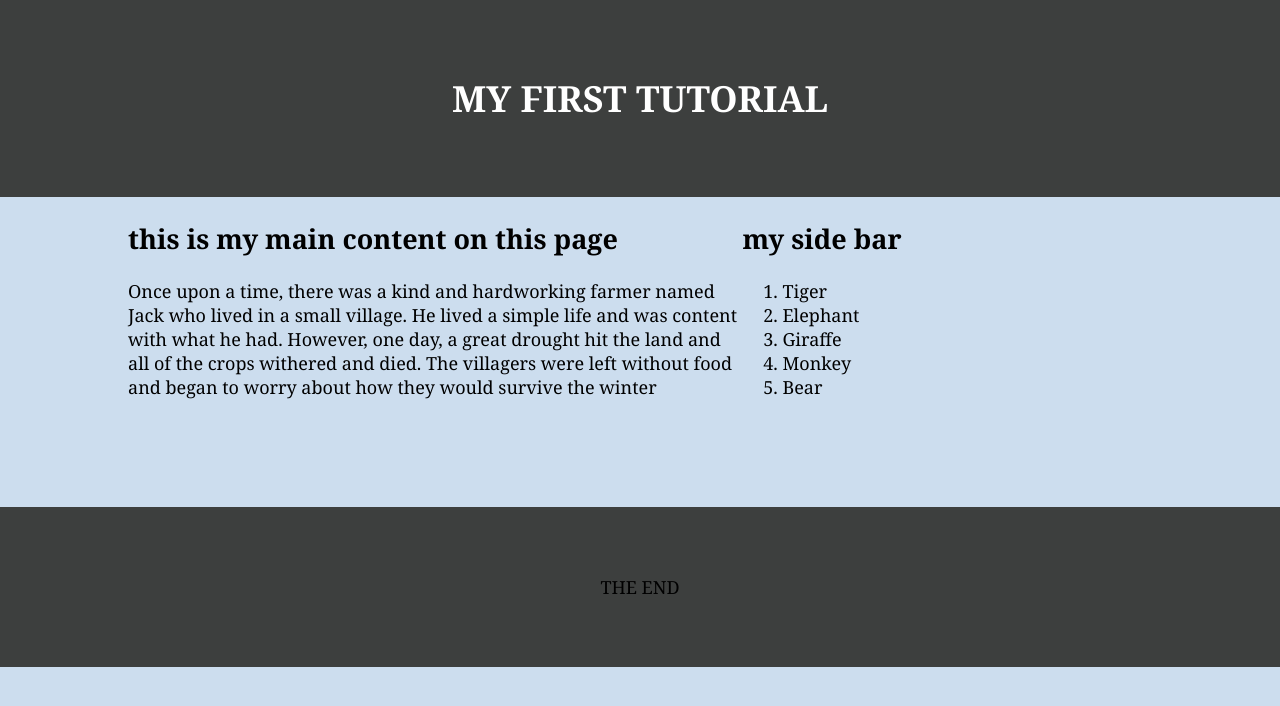
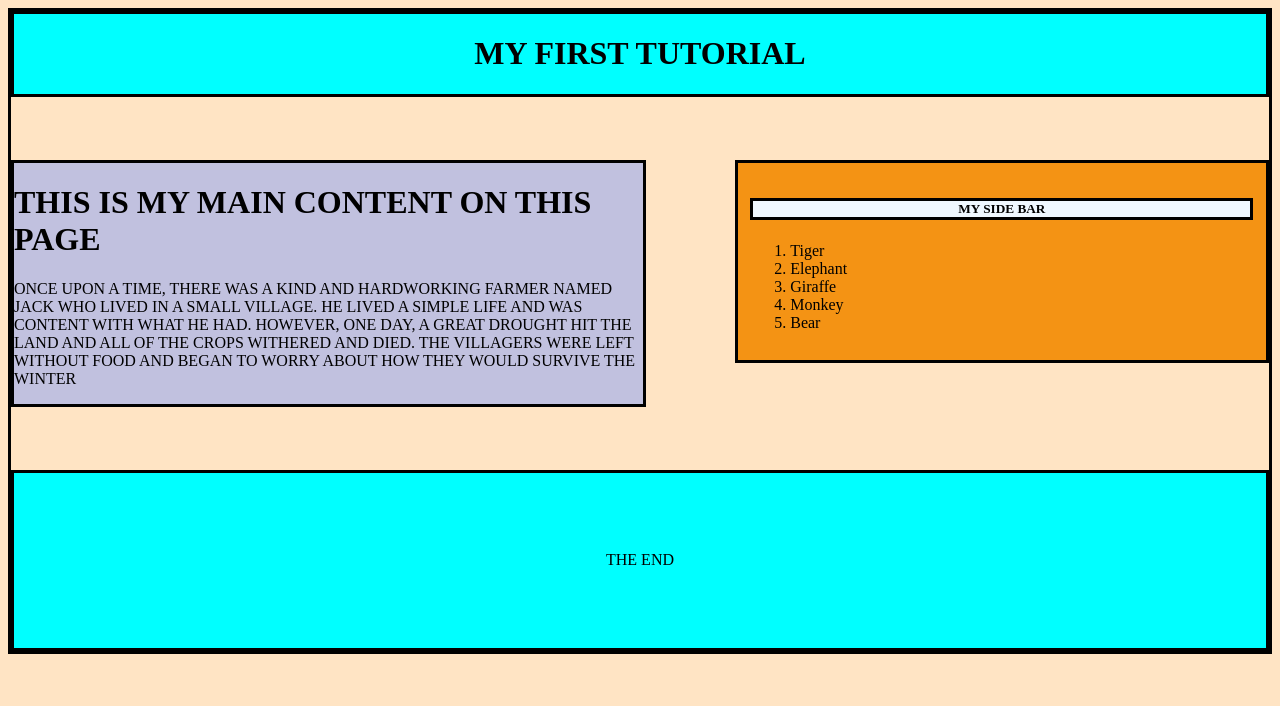
Before and after one commit to moadan004/my-first-project, a plain HTML site: page index.html in a window 1280 px wide. Drawn offline with Linux system fonts and the light colour scheme.

Commit message:
second commit

```diff
--- a/css.css
+++ b/css.css
@@ -1,40 +1,56 @@
-    body {
-        background-color: #cde;
-        font-family: Cambria, Cochin, Georgia, Times, 'Times New Roman', serif;
-        font-size: large;
-        margin: 0px;
+header {
+    background-color: aqua;
+    box-sizing: border-box;
+    text-align: center;
+    text-transform: uppercase;
+    border: solid;
+    margin-top: auto;
+    margin-bottom: auto;
 }
 
-    header {
-        background-color: rgb(61, 63, 62);
-        padding-top: 50px;
-        padding-bottom: 50px;
-        text-align: center;
-        color: white;
-        text-transform: uppercase;
+body {
+    background-color: bisque;
+    font-size: medium;
+    border: solid;
 }
 
 .container {
-        width: 80%;
-        margin: 0 auto;
+    border: solid;
+    margin: 5% 0;
+    background-color: rgb(193, 193, 223);
+    padding-: 4%;
+    float: left;
+    width: 50%;
 }
 
-    section {
-        float: left;
-        width: 60%;
-        margin-bottom: 90px;
+.container,
+h1 {
+    text-transform: uppercase;
+    font-family: 'Times New Roman', Times, serif;
 }
 
-    aside {
+#list-container {
+    border: solid;
+    background-color: rgb(244, 147, 20);
     float: right;
     width: 40%;
+    margin-top: 5%;
+    padding: 1%;
+}
+
+h5 {
+    text-transform: uppercase;
+    text-align: center;
+    background-color: aliceblue;
+    border: solid;
 }
 
 footer {
+    background-color: aqua;
+    padding: 5%;
+    margin-top: 4%;
+    border: solid;
+    text-align: center;
+    text-transform: uppercase;
     clear: both;
-        background-color: rgb(61, 63, 62);
-        text-align: center;
-        padding: 50px 0;
-        text-transform: uppercase;
-        font-size: 50;
 }
--- a/index.html
+++ b/index.html
@@ -13,16 +13,15 @@
 
 <body>
     <div class="container">
-        <section>
-
         <h1>
             this is my main content on this page
         </h1>
         <p>Once upon a time, there was a kind and hardworking farmer named Jack who lived in a small village. He lived a simple life and was content with what he had. However, one day, a great drought hit the land and all of the crops withered and died.
             The villagers were left without food and began to worry about how they would survive the winter</p>
-        </section>
-        <aside>
-            <h1>my side bar</h1>
+    </div>
+
+    <div id="list-container">
+        <h5>my side bar</h5>
         <ol>
             <li>Tiger</li>
             <li>Elephant</li>
@@ -30,8 +29,8 @@
             <li>Monkey</li>
             <li>Bear</li>
         </ol>
-        </aside>
     </div>
+
 </body>
 </body>
 <footer>
```
Lines whose indentation alone changed are shown as unchanged.
